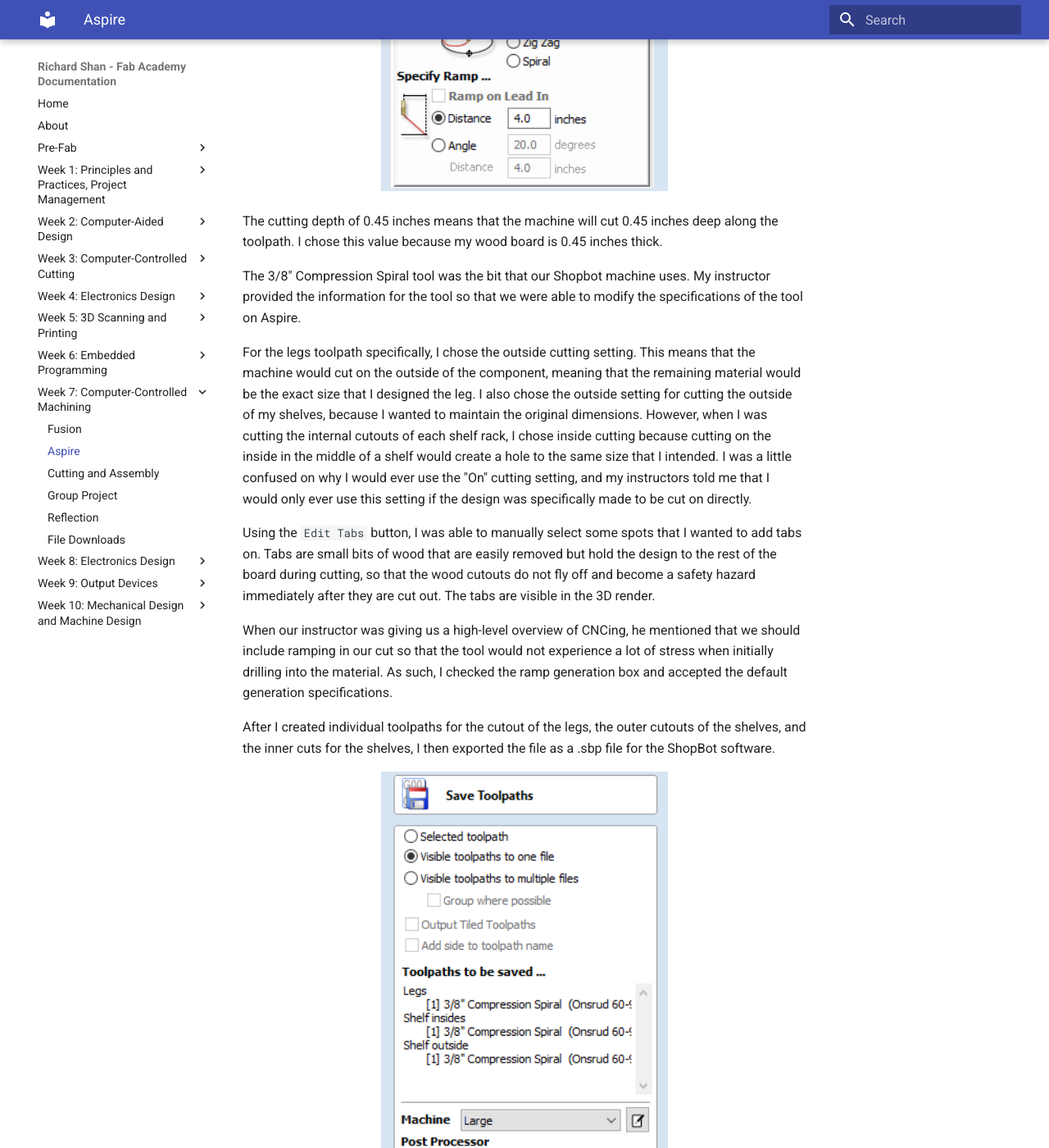
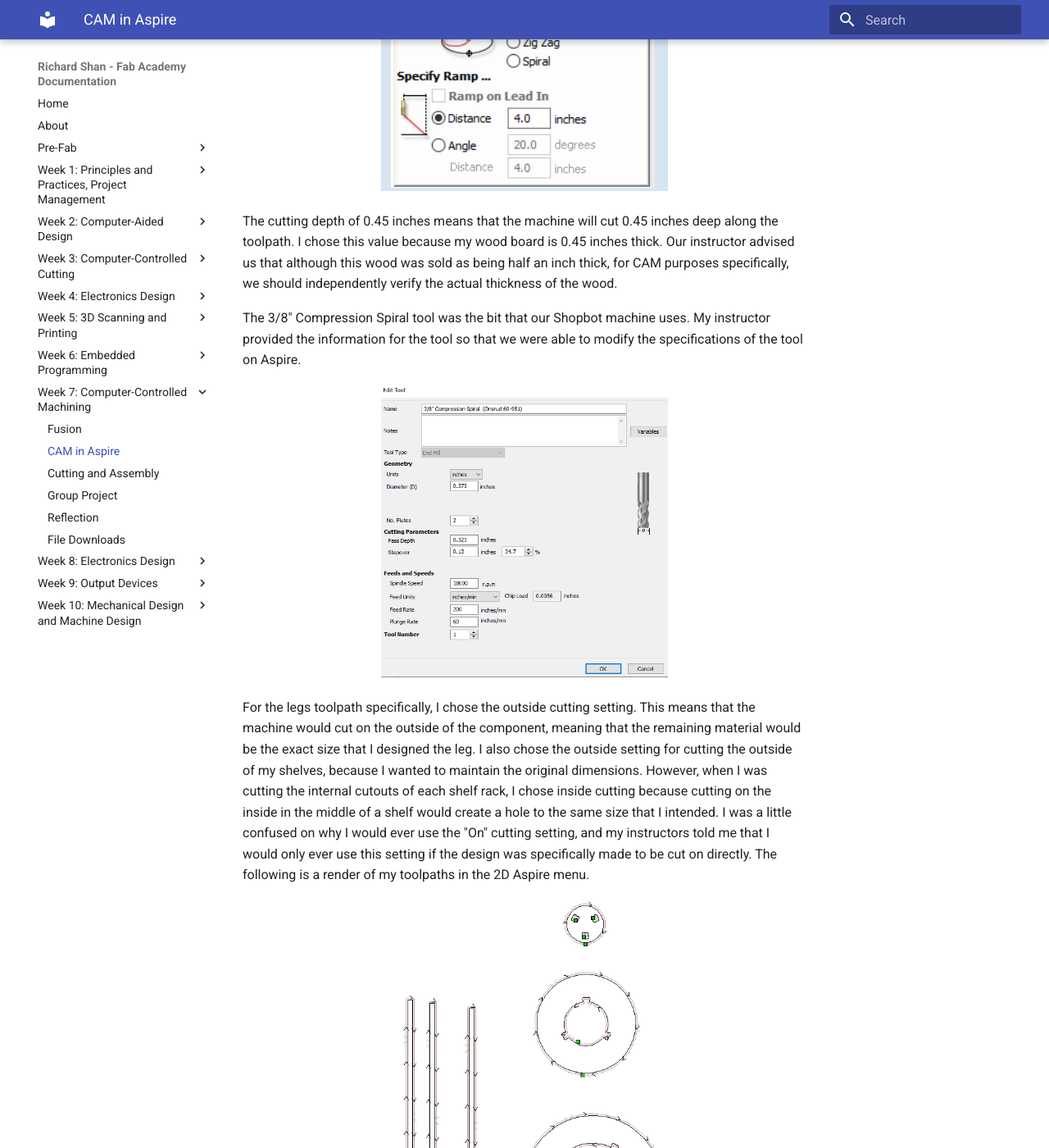
Before and after one commit to richard-shan/fabRepo, an MkDocs documentation site: the page built from docs/lessons/week7/aspire.md, in a window 1280 px wide and 1400 px high, scrolled down 1602 px. Shown: the whole window at 82% size. Built offline with MkDocs 1.6.1 and Material for MkDocs 9.7.7, drawn with Linux system fonts in a browser that asks for light colours; some of the changed text lies outside the part shown.

Commit message:
Week 7 documentation

````diff
--- a/docs/lessons/week7/aspire.md
+++ b/docs/lessons/week7/aspire.md
@@ -1,4 +1,4 @@
-# Aspire Designing
+# CAM in Aspire
 
 I first opened up the DXF file that I exported from Fusion in Aspire. Here is the 2D view of the file after I slightly moved the design away from the edges, so that the actual cut would have some leeway on the board edges.
 
@@ -6,19 +6,47 @@
 <img src="../../../pics/week7/twoDimensionalView.jpg" alt="2D view of design" width="350"/>
 </center>
 
-After I was satisfied with the placement of my design, I started designing the CAM process and designing my toolpaths. I did this via the Toolpath menu of Aspire on the right hand side of the GUI. Here are the settings of the toolpath I created for the legs of my shelf.
+After I was satisfied with the placement of my design, I started the CAM process and designing my toolpaths. I did this via the Toolpath menu of Aspire on the right hand side of the GUI. Here are the settings of the toolpath I created for the legs of my shelf.
 
 <center>
 <img src="../../../pics/week7/toolpathSettings.jpg" alt="Toolpath settings" width="350"/>
 </center>
 
-The cutting depth of 0.45 inches means that the machine will cut 0.45 inches deep along the toolpath. I chose this value because my wood board is 0.45 inches thick.
+The cutting depth of 0.45 inches means that the machine will cut 0.45 inches deep along the toolpath. I chose this value because my wood board is 0.45 inches thick. Our instructor advised us that although this wood was sold as being half an inch thick, for CAM purposes specifically, we should independently verify the actual thickness of the wood.
 
 The 3/8" Compression Spiral tool was the bit that our Shopbot machine uses. My instructor provided the information for the tool so that we were able to modify the specifications of the tool on Aspire.
 
-For the legs toolpath specifically, I chose the outside cutting setting. This means that the machine would cut on the outside of the component, meaning that the remaining material would be the exact size that I designed the leg. I also chose the outside setting for cutting the outside of my shelves, because I wanted to maintain the original dimensions. However, when I was cutting the internal cutouts of each shelf rack, I chose inside cutting because cutting on the inside in the middle of a shelf would create a hole to the same size that I intended. I was a little confused on why I would ever use the "On" cutting setting, and my instructors told me that I would only ever use this setting if the design was specifically made to be cut on directly.
+<center>
+<img src="../../../pics/week7/bit.jpg" width="350"/>
+</center>
 
-Using the ```Edit Tabs``` button, I was able to manually select some spots that I wanted to add tabs on. Tabs are small bits of wood that are easily removed but hold the design to the rest of the board during cutting, so that the wood cutouts do not fly off and become a safety hazard immediately after they are cut out. The tabs are visible in the 3D render.
+For the legs toolpath specifically, I chose the outside cutting setting. This means that the machine would cut on the outside of the component, meaning that the remaining material would be the exact size that I designed the leg. I also chose the outside setting for cutting the outside of my shelves, because I wanted to maintain the original dimensions. However, when I was cutting the internal cutouts of each shelf rack, I chose inside cutting because cutting on the inside in the middle of a shelf would create a hole to the same size that I intended. I was a little confused on why I would ever use the "On" cutting setting, and my instructors told me that I would only ever use this setting if the design was specifically made to be cut on directly. The following is a render of my toolpaths in the 2D Aspire menu.
+
+<center>
+<img src="../../../pics/week7/toolpaths.jpg" width="350"/>
+</center>
+
+To demonstrate the importance of choosing the correct inside/outside/on toolpath setting, I created a simple design shown in the images below. All three squares are 2 inches by 2 inches, but they vary in whether the toolpath selection is inside, outside, or on the line.
+
+<center>
+<table>
+    <tr>
+        <td><img src="../../../pics/week7/toolpathsTest.jpg" width="350"/></td>
+        <td><img src="../../../pics/week7/toolpathTestPreview.jpg" width="350"/></td>
+    </tr>
+</table>
+</center>
+
+Using the ```Edit Tabs``` button, I was able to manually select some spots that I wanted to add tabs on. Tabs are small bits of wood that are easily removed but hold the design to the rest of the board during cutting, so that the wood cutouts do not fly off and become a safety hazard immediately after they are cut out. The tabs are visible in the 2D render as a small T icon and in the 3D render.
+
+<center>
+<table>
+    <tr>
+        <td><img src="../../../pics/week7/tabs2D.jpg" width="350"/></td>
+        <td><img src="../../../pics/week7/tabs3D.jpg" width="350"/></td>
+    </tr>
+</table>
+</center>
 
 When our instructor was giving us a high-level overview of CNCing, he mentioned that we should include ramping in our cut so that the tool would not experience a lot of stress when initially drilling into the material. As such, I checked the ramp generation box and accepted the default generation specifications.
 
--- a/mkdocs.yml
+++ b/mkdocs.yml
@@ -47,7 +47,7 @@
     - File Downloads: lessons/week6/week6Downloads.md
   - "Week 7: Computer-Controlled Machining":
     - Fusion: lessons/week7/fusion.md
-    - Aspire: lessons/week7/aspire.md
+    - CAM in Aspire: lessons/week7/aspire.md
     - Cutting and Assembly: lessons/week7/cutting.md
     - Group Project: lessons/week7/groupProject.md
     - Reflection: lessons/week7/reflection.md
````
Also changed, not shown: docs/pics/week7/bit.jpg (added), docs/pics/week7/tabs2D.jpg (added), docs/pics/week7/tabs3D.jpg (added), docs/pics/week7/toolpathTestPreview.jpg (added), docs/pics/week7/toolpaths.jpg (added), docs/pics/week7/toolpathsTest.jpg (added).
